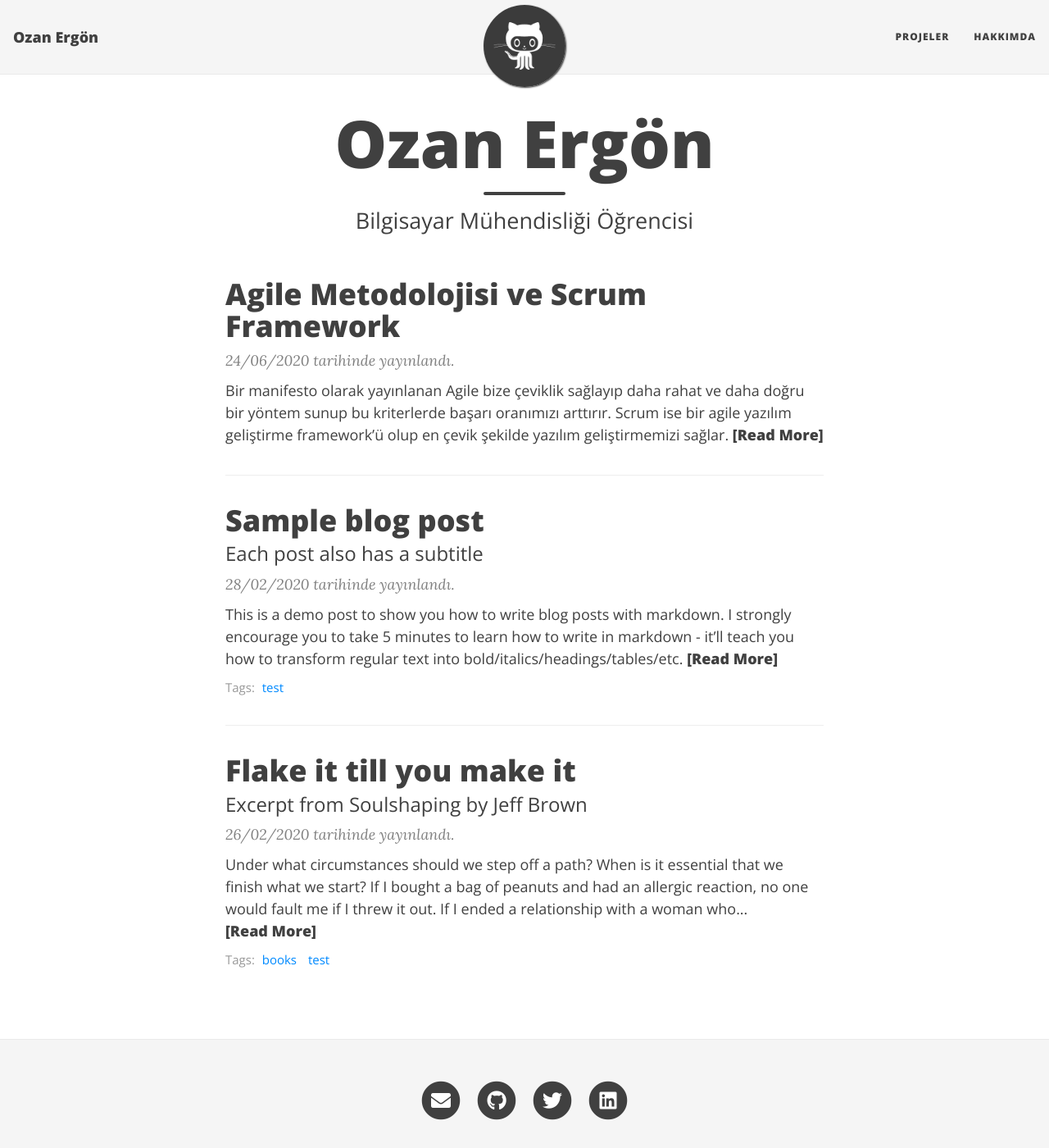
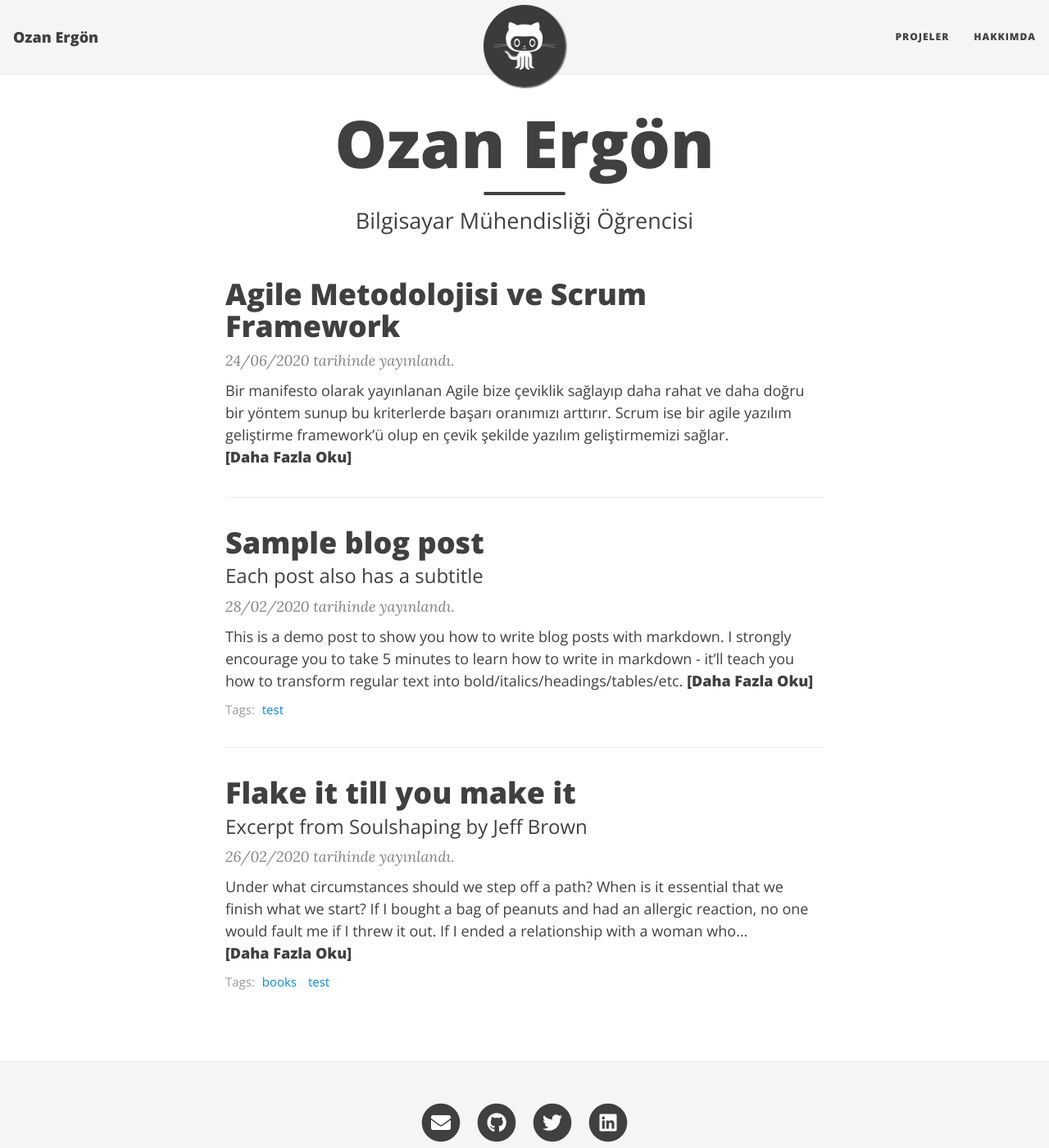
Before and after one commit to ozanergon/ozanergon.github.io, a Jekyll site: the page built from index.html, in a window 1280 px wide and 1400 px high. Shown: the whole window at 82% size. Built offline with Jekyll 4.4.1, drawn with Linux system fonts in a browser that asks for light colours; nearby versions of some CDN libraries; the list of posts is cut into pages by our own code.

Commit message:
Update home.html

```diff
--- a/_layouts/home.html
+++ b/_layouts/home.html
@@ -38,7 +38,7 @@ layout: page
         {{ post.excerpt | strip_html | xml_escape | truncatewords: excerpt_length }}
         {% assign excerpt_word_count = post.excerpt | number_of_words %}
         {% if post.content != post.excerpt or excerpt_word_count > excerpt_length %}
-          <a href="{{ post.url | relative_url }}" class="post-read-more">[Read&nbsp;More]</a>
+          <a href="{{ post.url | relative_url }}" class="post-read-more">[Daha&nbsp;Fazla&nbsp;Oku]</a>
         {% endif %}
       </div>
     </div>
```
